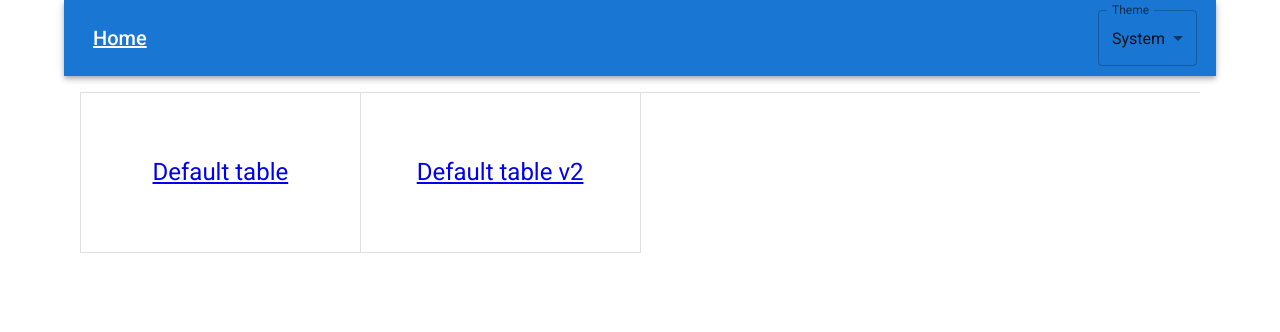
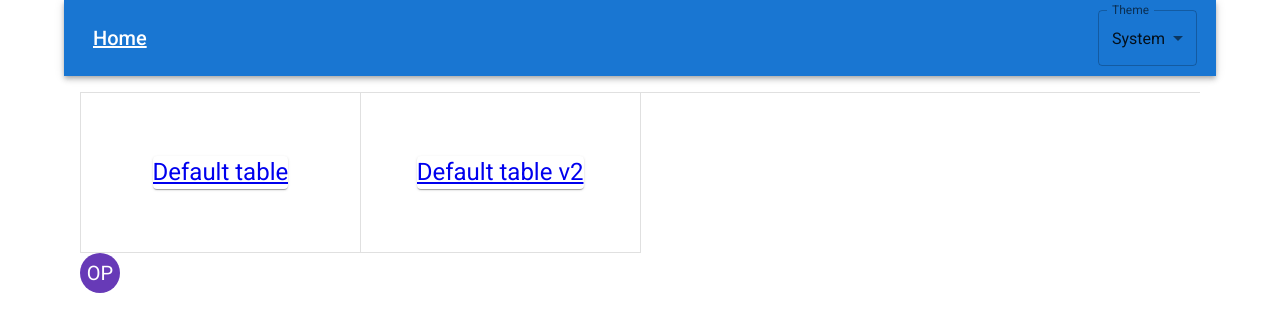
Before and after one commit to JaberChowdhury/NextJs_project, a Next.js app: page / in a window 1280 px wide. Shown: the top 332 px of the page. Built offline with nearby package versions, Linux system fonts and the light colour scheme; what @mui/material-nextjs would draw is missing.

Commit message:
add: update BasicTable to include Price and Offerprice columns, implement Hoverbutton and Avatartransition components

```diff
--- a/app/defaulttable-v2/page.tsx
+++ b/app/defaulttable-v2/page.tsx
@@ -20,10 +20,11 @@ export default function BasicTable() {
             <TableCell align="right">ID</TableCell>
             <TableCell align="right">Owner</TableCell>
             <TableCell align="right">Name</TableCell>
-            <TableCell align="right">Price</TableCell>
             <TableCell align="right">Adjective</TableCell>
             <TableCell align="right">Description</TableCell>
             <TableCell align="right">Material</TableCell>
+            <TableCell align="right">Price</TableCell>
+            <TableCell align="right">Offerprice</TableCell>
             <TableCell align="right">Checked</TableCell>
           </TableRow>
         </TableHead>
@@ -42,10 +43,11 @@ export default function BasicTable() {
               <TableCell align="right">{row.id}</TableCell>
               <TableCell align="right">{row.owner}</TableCell>
               <TableCell align="right">{row.name}</TableCell>
-              <TableCell align="right">{row.price}</TableCell>
               <TableCell align="right">{row.adjective}</TableCell>
               <TableCell align="right">{row.description}</TableCell>
               <TableCell align="right">{row.material}</TableCell>
+              <TableCell align="right">{row.price}</TableCell>
+              <TableCell align="right">{row.offerprice}</TableCell>
               <TableCell align="right">
                 {(row.checked && <DoneAllIcon sx={{ color: "green" }} />) || (
                   <RemoveDoneIcon sx={{ color: "red" }} />
--- a/app/page.tsx
+++ b/app/page.tsx
@@ -1,8 +1,7 @@
-import * as React from "react";
 import Box from "@mui/material/Box";
 import Grid from "@mui/material/Grid2";
-import { Typography } from "@mui/material";
-import Link from "next/link";
+import Hoverbutton from "@/components/Hoverbutton";
+import Avatartransition from "@/components/Avatartransition";
 
 export default function page() {
   const pagedata = [
@@ -47,12 +46,11 @@ export default function page() {
               lg: 3,
             }}
           >
-            <Typography variant="h5" href={data.path} component={Link}>
-              {data.name}
-            </Typography>
+            <Hoverbutton data={data} />
           </Grid>
         ))}
       </Grid>
+      <Avatartransition />
     </Box>
   );
 }
--- /dev/null
+++ b/components/Avatartransition.tsx
@@ -0,0 +1,35 @@
+"use client";
+import * as React from "react";
+import { styled, createTheme, ThemeProvider } from "@mui/material/styles";
+import { deepPurple } from "@mui/material/colors";
+import Avatar from "@mui/material/Avatar";
+
+const customTheme = createTheme({
+  palette: {
+    primary: {
+      main: deepPurple[500],
+    },
+  },
+});
+
+const StyledAvatar = styled(Avatar)`
+  ${({ theme }) => `
+  cursor: pointer;
+  background-color: ${theme.palette.primary.main};
+  transition: ${theme.transitions.create(["background-color", "transform"], {
+    duration: theme.transitions.duration.standard,
+  })};
+  &:hover {
+    background-color: ${theme.palette.secondary.main};
+    transform: scale(1.3);
+  }
+  `}
+`;
+
+export default function Avatartransition() {
+  return (
+    <ThemeProvider theme={customTheme}>
+      <StyledAvatar>OP</StyledAvatar>
+    </ThemeProvider>
+  );
+}
--- /dev/null
+++ b/components/Hoverbutton.tsx
@@ -0,0 +1,22 @@
+import { Card, Typography } from "@mui/material";
+import Link from "next/link";
+import React from "react";
+
+interface propsType {
+  data: {
+    name: string;
+    path: string;
+  };
+}
+
+const Hoverbutton = ({ data }: propsType) => {
+  return (
+    <Card>
+      <Typography variant="h5" href={data.path} component={Link}>
+        {data.name}
+      </Typography>
+    </Card>
+  );
+};
+
+export default Hoverbutton;
--- a/package.json
+++ b/package.json
@@ -14,6 +14,7 @@
     "@mui/icons-material": "^6.4.0",
     "@mui/material": "^6.4.0",
     "@mui/material-nextjs": "^6.3.1",
+    "@mui/styles": "^6.4.0",
     "framer-motion": "^11.18.1",
     "next": "15.1.2",
     "next-themes": "^0.4.4",
```
Also changed, not shown: 1 other file (tests, documents, lock files or other folders).
